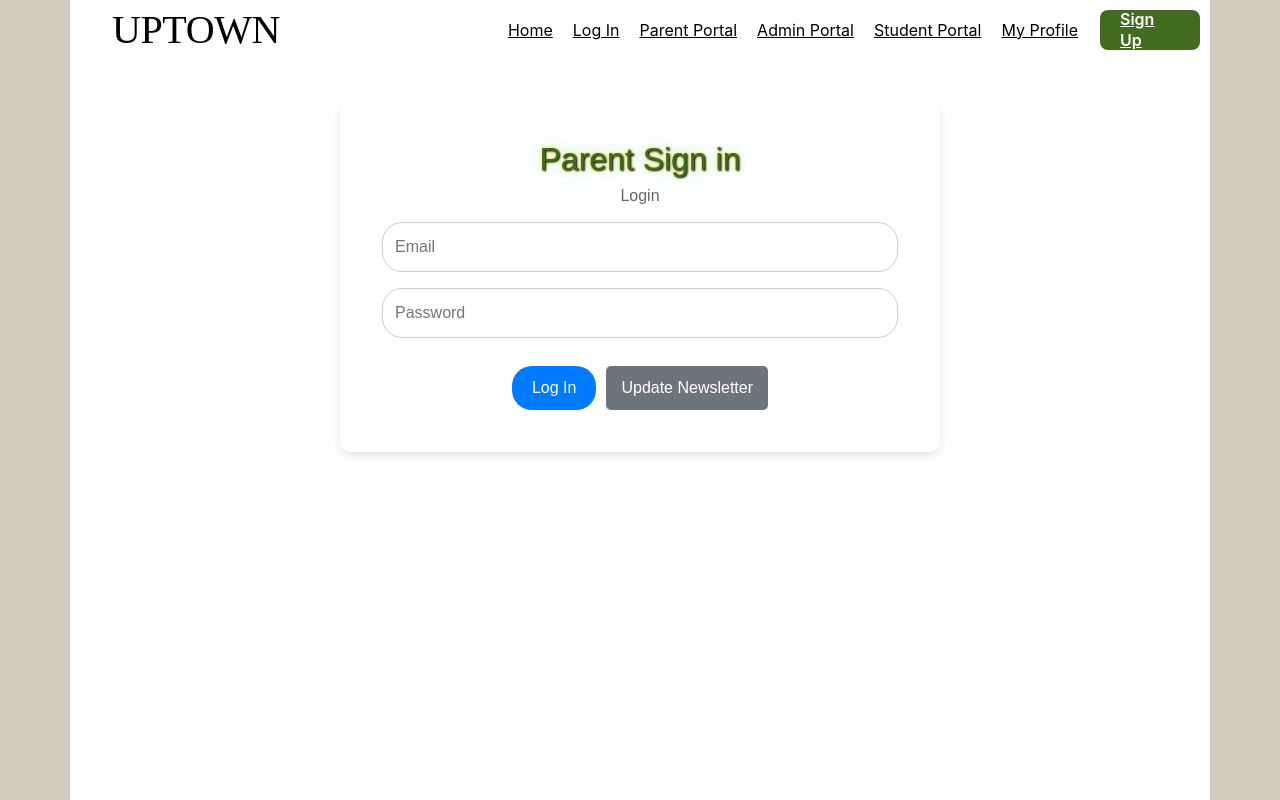
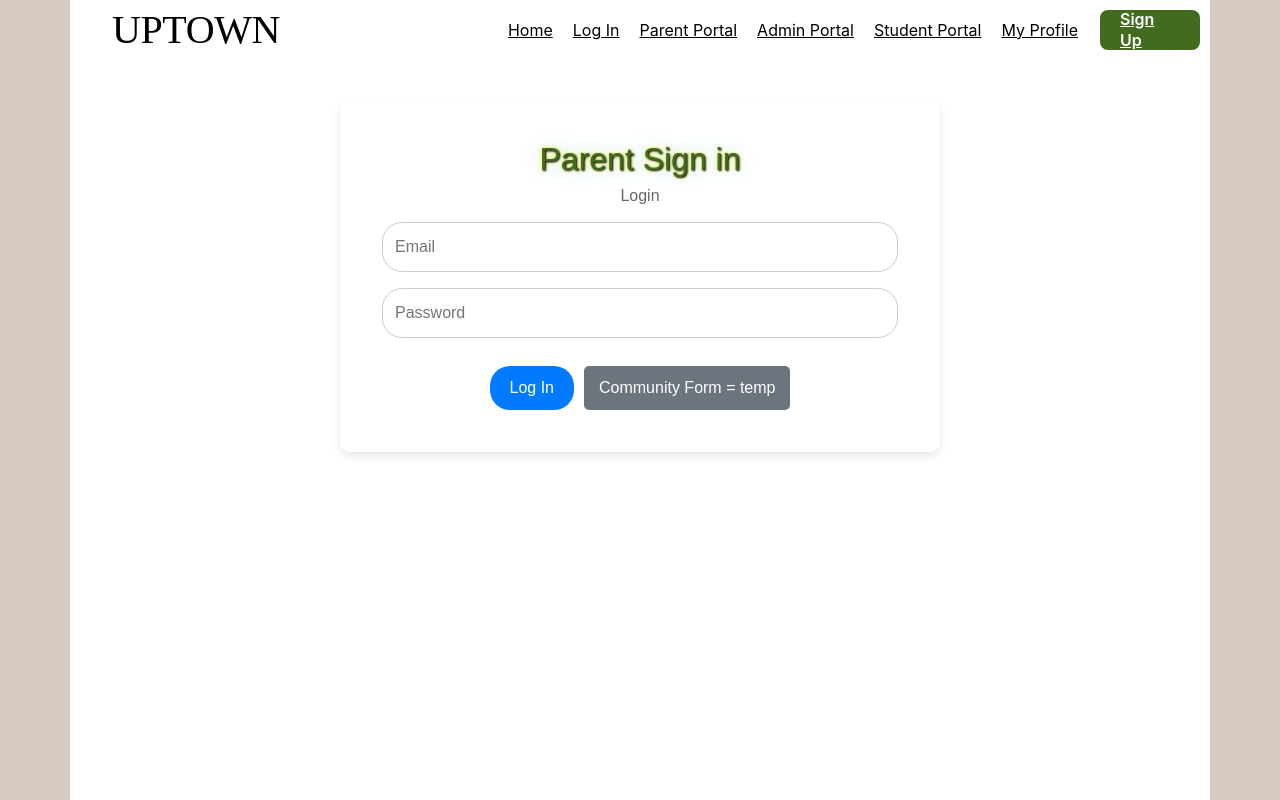
Before and after one commit to nmingora/Accessibility_WebApp, a React (Create React App) app in the folder client/udchat/: page /Parent in a window 1280 px wide. Built offline with nearby package versions, Linux system fonts and the light colour scheme.

Commit message:
button rename

```diff
--- a/client/udchat/src/Components/Parents.js
+++ b/client/udchat/src/Components/Parents.js
@@ -54,7 +54,7 @@ const Parent = ({ onClose }) => {
             required
           />
           <button type="submit">Log In</button>
-          <button type="button" onClick={goForumPosts}>Update Newsletter</button>
+          <button type="button" onClick={goForumPosts}>Community Form = temp</button>
         </form>
       </div>
     </Layout>
```
